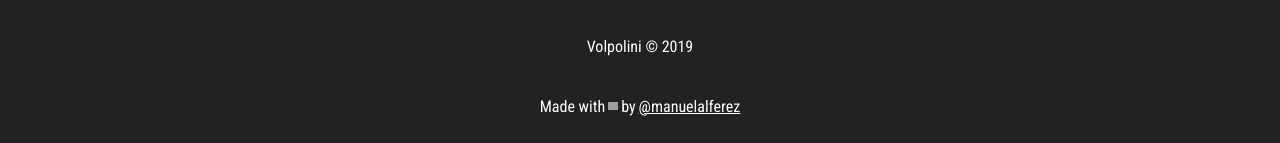
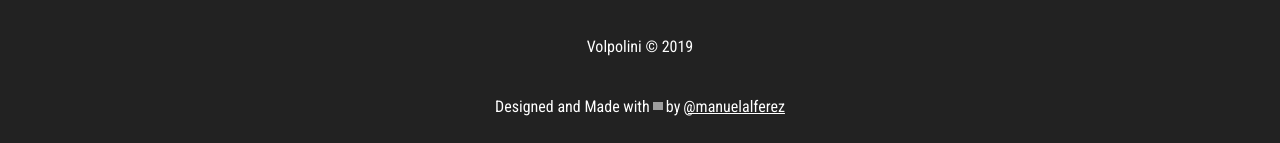
Before and after one commit to manuelalferez/volpolini, a React (Create React App) app: page / in a window 1280 px wide. Shown: the part 1458-1601 px from the top of the page. Built offline with nearby package versions, Linux system fonts and the light colour scheme; grey boxes are pictures that could not be loaded; a web font is replaced by a local one.

Commit message:
cambios minimos

```diff
--- a/src/components/Footer.js
+++ b/src/components/Footer.js
@@ -3,7 +3,6 @@ import "./styles/Footer.css";
 import Location from "./Footer/Location";
 import Schedule from "./Footer/Schedule";
 import Social from "./Footer/Social";
-import { Link } from "react-router-dom";
 import heart from "../images/Footer__images/heart.svg";
 
 function Footer() {
@@ -14,7 +13,14 @@ function Footer() {
       <Social />
       <p className="Footer__firm">Volpolini &copy; 2019 </p>
       <p className="Footer__made">
-        Made with <img src={heart} width="10px " alt="Heart" className='Footer__made__heart'/> by
+        Designed and Made with{" "}
+        <img
+          src={heart}
+          width="10px "
+          alt="Heart"
+          className="Footer__made__heart"
+        />{" "}
+        by
         <a
           href="http://www.manuelalferez.com"
           target="_blank"
```
